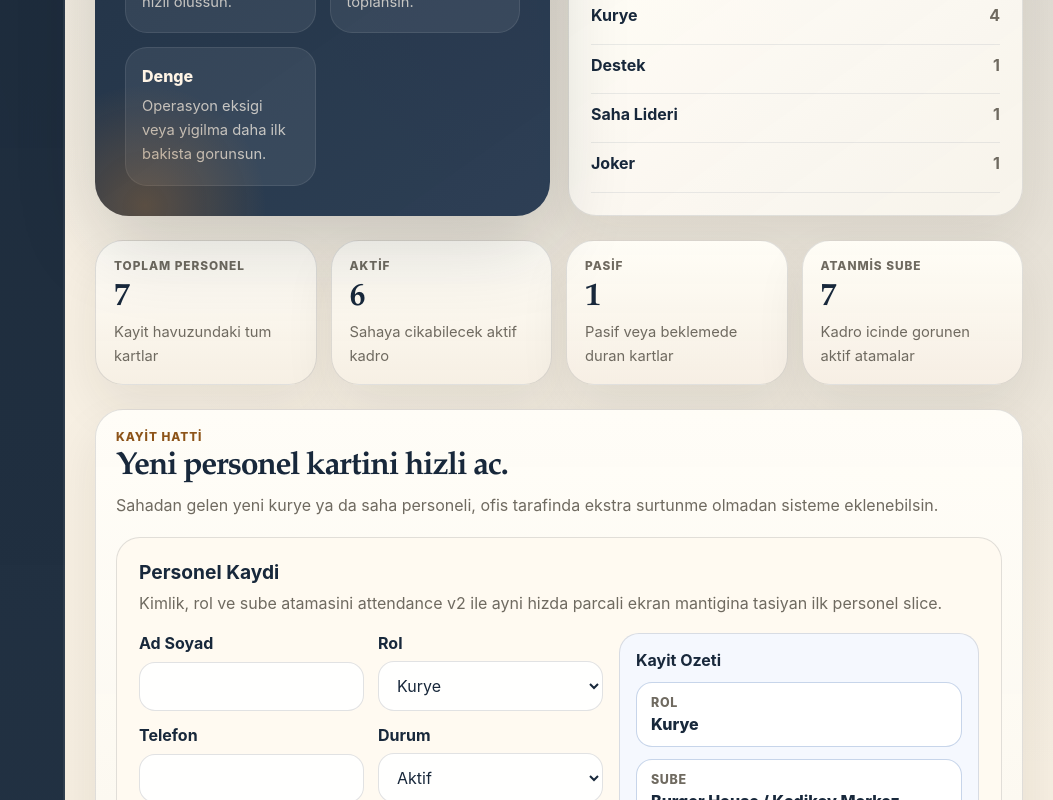
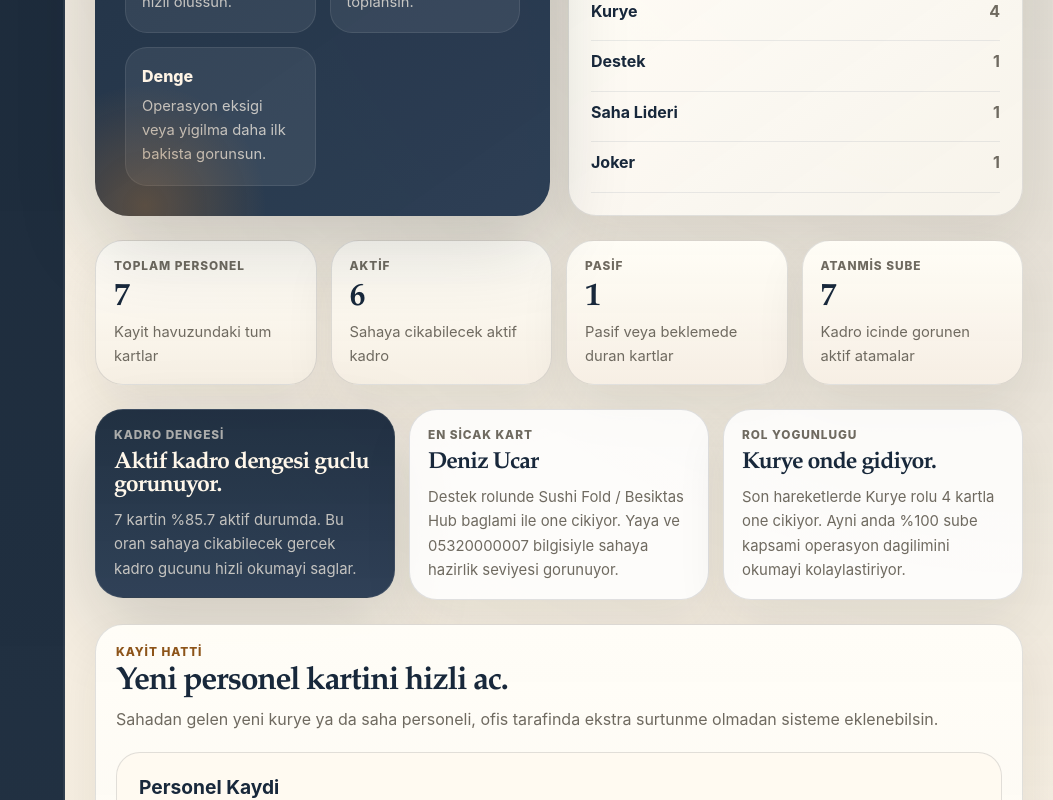
Before and after one commit to catkapinda/catkapinda-crm, a Next.js app in the folder v2/frontend/: page /preview/personnel in a window 1280 px wide. Shown: the part 1312-2112 px from the top of the page, without its empty margins (227-1280 px from the left). Built offline with nearby package versions, Linux system fonts and the light colour scheme.

Commit message:
Deepen v2 personnel decision surface

```diff
--- a/v2/frontend/app/personnel/page.tsx
+++ b/v2/frontend/app/personnel/page.tsx
@@ -89,6 +89,97 @@ function metricCard(label: string, value: string, note: string) {
         }}
       >
         {note}
+      </div>
+    </article>
+  );
+}
+
+function formatCurrency(value: number) {
+  return new Intl.NumberFormat("tr-TR", {
+    style: "currency",
+    currency: "TRY",
+    maximumFractionDigits: 0,
+  }).format(value || 0);
+}
+
+function narrativeCard({
+  eyebrow,
+  title,
+  body,
+  tone = "paper",
+}: {
+  eyebrow: string;
+  title: string;
+  body: string;
+  tone?: "paper" | "ink" | "accent";
+}) {
+  const palette =
+    tone === "ink"
+      ? {
+          background: "linear-gradient(180deg, rgba(24,40,59,0.96), rgba(35,54,78,0.94))",
+          border: "1px solid rgba(255,255,255,0.08)",
+          title: "#fff7ea",
+          body: "rgba(255,247,234,0.72)",
+          eyebrow: "rgba(255,247,234,0.62)",
+        }
+      : tone === "accent"
+        ? {
+            background: "linear-gradient(180deg, rgba(185,116,41,0.12), rgba(255,248,236,0.98))",
+            border: "1px solid rgba(185,116,41,0.18)",
+            title: "var(--text)",
+            body: "var(--muted)",
+            eyebrow: "var(--accent-strong)",
+          }
+        : {
+            background: "rgba(255,255,255,0.84)",
+            border: "1px solid var(--line)",
+            title: "var(--text)",
+            body: "var(--muted)",
+            eyebrow: "var(--muted)",
+          };
+
+  return (
+    <article
+      style={{
+        ...paperCardStyle,
+        padding: "18px 18px 16px",
+        background: palette.background,
+        border: palette.border,
+        boxShadow: tone === "ink" ? "var(--shadow-deep)" : "var(--shadow-soft)",
+        display: "grid",
+        gap: "10px",
+      }}
+    >
+      <div
+        style={{
+          color: palette.eyebrow,
+          fontSize: "0.74rem",
+          fontWeight: 800,
+          textTransform: "uppercase",
+          letterSpacing: "0.08em",
+        }}
+      >
+        {eyebrow}
+      </div>
+      <div
+        style={{
+          ...serifTitleStyle,
+          color: palette.title,
+          fontSize: "1.45rem",
+          lineHeight: 0.98,
+          fontWeight: 700,
+        }}
+      >
+        {title}
+      </div>
+      <div
+        style={{
+          color: palette.body,
+          fontSize: "0.93rem",
+          lineHeight: 1.65,
+        }}
+      >
+        {body}
       </div>
     </article>
   );
@@ -213,6 +304,52 @@ export default function PersonnelPage() {
     dashboard?.summary.total_personnel && dashboard.summary.total_personnel > 0
       ? Math.round((dashboard.summary.assigned_restaurants / dashboard.summary.total_personnel) * 100)
       : 0;
+  const decisionDeck = useMemo(() => {
+    if (!dashboard) {
+      return [];
+    }
+
+    const activeRatio =
+      dashboard.summary.total_personnel > 0
+        ? (dashboard.summary.active_personnel / dashboard.summary.total_personnel) * 100
+        : 0;
+    const topEntry = dashboard.recent_entries[0] ?? null;
+    const unassignedCount = dashboard.recent_entries.filter((entry) => !entry.restaurant_label).length;
+    const topRole = roleBreakdown[0] ?? null;
+
+    return [
+      {
+        eyebrow: "Kadro Dengesi",
+        title:
+          activeRatio >= 80
+            ? "Aktif kadro dengesi guclu gorunuyor."
+            : activeRatio >= 60
+              ? "Aktif kadro korunuyor."
+              : "Aktif kadro dikkat istiyor.",
+        body: `${dashboard.summary.total_personnel} kartin %${activeRatio.toFixed(1)} aktif durumda. Bu oran sahaya cikabilecek gercek kadro gucunu hizli okumayi saglar.`,
+        tone: activeRatio >= 80 ? "ink" : "accent",
+      },
+      {
+        eyebrow: "En Sicak Kart",
+        title: topEntry ? topEntry.full_name : "Kadro sinyali henuz yok.",
+        body: topEntry
+          ? `${topEntry.role} rolunde ${topEntry.restaurant_label || "atamasiz"} baglami ile one cikiyor. ${topEntry.vehicle_mode} ve ${topEntry.phone || "telefon yok"} bilgisiyle sahaya hazirlik seviyesi gorunuyor.`
+          : "Yeni kart ve guncellemeler geldikce burada dikkat isteyen personel karti one cikarilacak.",
+        tone: "paper",
+      },
+      {
+        eyebrow: unassignedCount > 0 ? "Atama Baskisi" : "Rol Yogunlugu",
+        title: unassignedCount > 0 ? "Atama bekleyen kartlar var." : topRole ? `${topRole[0]} onde gidiyor.` : "Rol sinyali henuz yok.",
+        body:
+          unassignedCount > 0
+            ? `Son kartlarda ${unassignedCount} kisi sube atamasi olmadan gorunuyor. Bu, saha planlamasi oncesi hizli bir kontrol gerektirebilir.`
+            : topRole
+              ? `Son hareketlerde ${topRole[0]} rolu ${topRole[1]} kartla one cikiyor. Ayni anda %${restaurantCoverage} sube kapsami operasyon dagilimini okumayi kolaylastiriyor.`
+              : "Rol dagilimi geldikce burada hangi kadro tipinin agirlik kazandigi daha erken okunacak.",
+        tone: unassignedCount > 0 ? "accent" : "paper",
+      },
+    ] as const;
+  }, [dashboard, restaurantCoverage, roleBreakdown]);
 
   return (
     <AppShell activeItem="Personel">
@@ -358,8 +495,9 @@ export default function PersonnelPage() {
                 {dashboard?.summary.total_personnel ?? "-"}
               </div>
               <div style={{ color: "var(--muted)", lineHeight: 1.7 }}>
-                Toplam kart havuzu. Bu yuzey aktiflik, atama ve son hareketleri ayni ritimde
-                okumaya odakli.
+                {dashboard
+                  ? `${dashboard.summary.active_personnel} aktif, ${dashboard.summary.passive_personnel} pasif kart ayni yuzeyde izleniyor.`
+                  : "Toplam kart havuzu. Bu yuzey aktiflik, atama ve son hareketleri ayni ritimde okumaya odakli."}
               </div>
             </article>
 
@@ -503,6 +641,18 @@ export default function PersonnelPage() {
               {metricCard("Aktif", String(dashboard.summary.active_personnel), "Sahaya cikabilecek aktif kadro")}
               {metricCard("Pasif", String(dashboard.summary.passive_personnel), "Pasif veya beklemede duran kartlar")}
               {metricCard("Atanmis Sube", String(dashboard.summary.assigned_restaurants), "Kadro icinde gorunen aktif atamalar")}
+            </div>
+
+            <div
+              style={{
+                display: "grid",
+                gridTemplateColumns: "repeat(auto-fit, minmax(240px, 1fr))",
+                gap: "14px",
+              }}
+            >
+              {decisionDeck.map((item) => (
+                <div key={`${item.eyebrow}-${item.title}`}>{narrativeCard(item)}</div>
+              ))}
             </div>
 
             {workspaceFrame(
```
